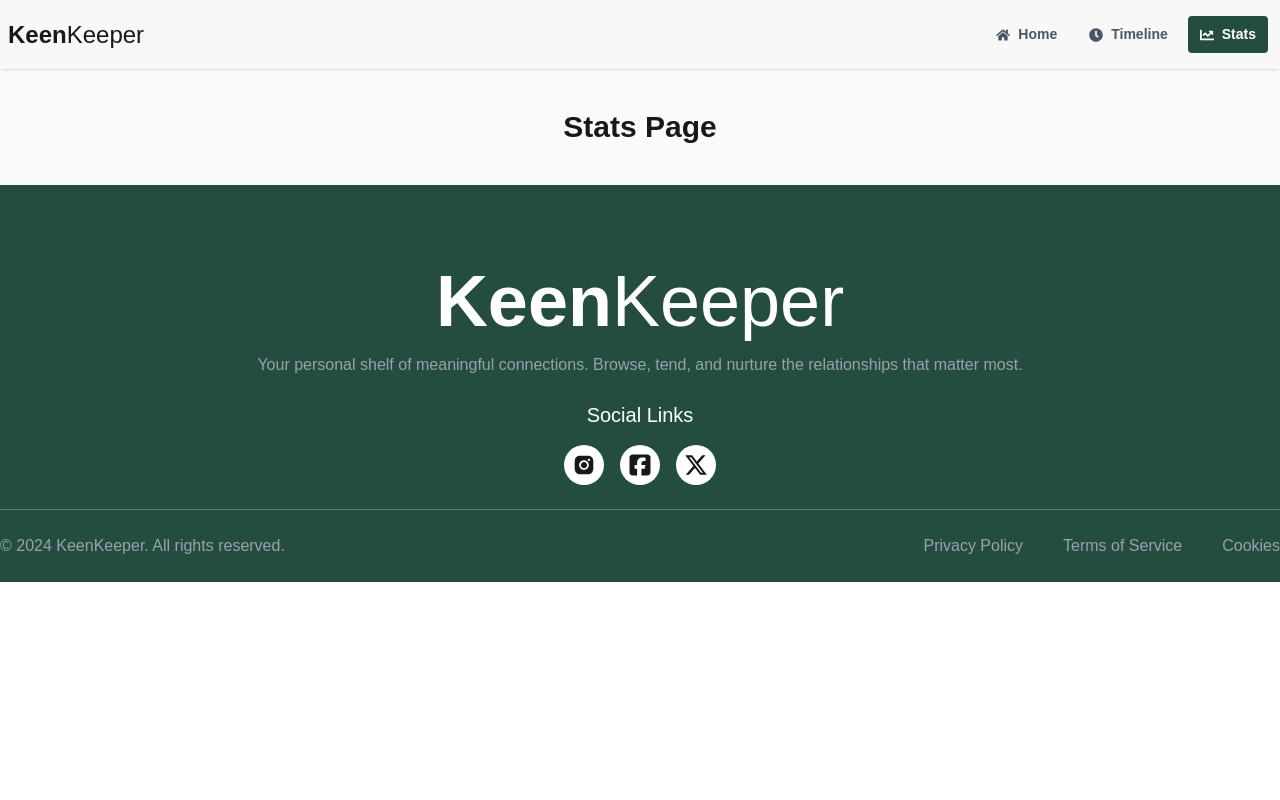
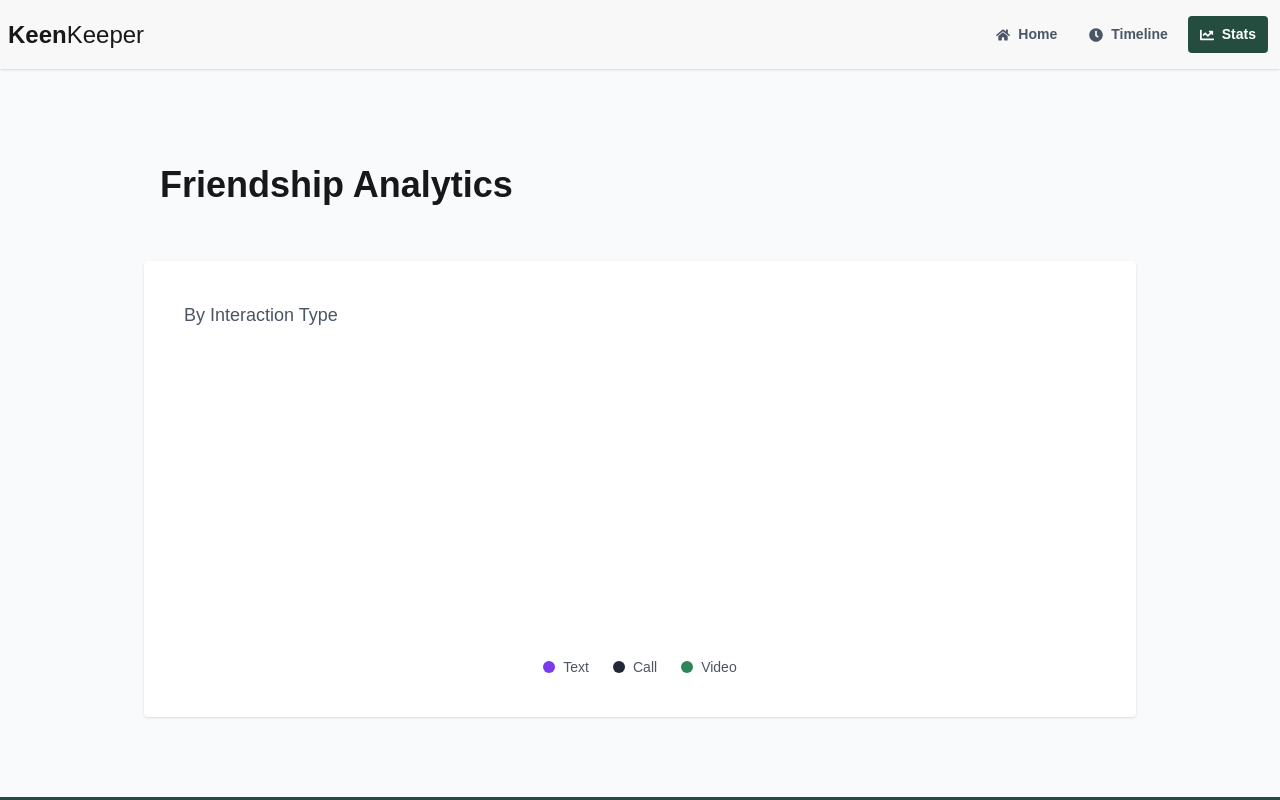
Before and after one commit to Sumaiya2209/KeenKeeper, a React (Vite) app: page /stats in a window 1280 px wide. Shown: the top 800 px of the page. Built offline with nearby package versions, Linux system fonts and the light colour scheme.

Commit message:
Complete Chart, Timeline page

```diff
--- a/index.html
+++ b/index.html
@@ -6,7 +6,13 @@
     <meta name="viewport" content="width=device-width, initial-scale=1.0" />
     <title>npx</title>
   </head>
-  <body>
+  <style>
+    body{
+      font-family: 'Geist', sans-serif;
+    }
+  </style>
+
+  <body >
     <div id="root"></div>
     <script type="module" src="/src/main.jsx"></script>
   </body>
--- a/package.json
+++ b/package.json
@@ -16,6 +16,7 @@
     "react-dom": "^19.2.4",
     "react-icons": "^5.6.0",
     "react-router": "^7.14.1",
+    "recharts": "^3.8.1",
     "tailwindcss": "^4.2.2"
   },
   "devDependencies": {
--- a/src/Pages/friendsDetails/FriendsDetails.jsx
+++ b/src/Pages/friendsDetails/FriendsDetails.jsx
@@ -5,7 +5,9 @@ import Video from '../../assets/video.png';
 import { RiDeleteBinLine } from 'react-icons/ri';
 import { HiOutlineBellSnooze } from 'react-icons/hi2';
 import { LuArchive } from 'react-icons/lu';
-import { useState } from 'react';
+import { useContext } from 'react';
+import {FriendContext }from '../../context/FriendsContext';
+
 
 const FriendsDetails = () => {
   const { friendId } = useParams();
@@ -13,24 +15,12 @@ const FriendsDetails = () => {
   const friends = useLoaderData();
   const friend = friends.find(f => f.id === Number(friendId));
 
-  const [call, setCall] = useState([]);
-  const [text, setText] = useState([]);
-  const [video, setVideo] = useState([]);
+  const friendContext = useContext(FriendContext);
+  const { handleCallList, handleTextList, handleVideoList } = friendContext;
 
-  const handleCallList = (friend) => {
-    setCall([...call, friend]);
-  };
-console.log(call);
-
-const handleTextList = (friend) => {
-  setText([...text, friend]);
-};
-console.log(text);
-
-const handleVideoList = (friend) => {
-  setVideo([...video, friend]);
-};
-console.log(video);
+  if (!friend) {
+    return <p className="text-center mt-10">Friend not found</p>;
+  }
 
   return (
     <div className="min-h-screen bg-base flex items-center justify-center " >
--- a/src/Pages/homepage/Friends.jsx
+++ b/src/Pages/homepage/Friends.jsx
@@ -4,7 +4,6 @@ import { Link } from 'react-router';
 const Friends = ({ data }) => {
 
   const friends = use(data);
-  console.log(friends);
 
   return (
     <div className='max-w-7xl my-10 mx-auto border-t-2 border-gray-100 py-10 px-4'>
--- a/src/Pages/stats/Stats.jsx
+++ b/src/Pages/stats/Stats.jsx
@@ -1,9 +1,58 @@
-import React from 'react';
+import React, { useContext, useMemo } from 'react';
+import { FriendContext } from '../../context/FriendsContext';
+import { PieChart, Pie, Cell, ResponsiveContainer, Tooltip } from 'recharts';
+
+const COLORS = ["#7C3AED", "#1F2937", "#2F855A"];
 
 const Stats = () => {
+  const { call = [], text = [], video = [] } = useContext(FriendContext);
+
+  const data = useMemo(() => {
+    return [
+      { name: "Text", value: text.length },
+      { name: "Call", value: call.length },
+      { name: "Video", value: video.length },
+    ];
+  }, [call, text, video]);
+
   return (
-    <div>
-      <h2 className='text-3xl font-bold text-center my-10'>Stats Page</h2>
+    <div className='max-w-5xl mx-auto my-20 px-4'>
+      <h2 className='text-4xl font-bold p-4 mb-10'>
+        Friendship Analytics
+      </h2>
+      <div className='bg-base-100 shadow p-10 rounded'>
+        <h3 className='text-lg text-gray-600 mb-6'>By Interaction Type</h3>
+        <div className='w-full h-[35vh] flex items-center justify-center'>
+          <ResponsiveContainer width="100%" height="100%">
+            <PieChart>
+              <Pie
+                data={data}
+                innerRadius={80}
+                outerRadius={110}
+                paddingAngle={6}
+                dataKey="value"
+                stroke="none"
+              >
+                {data.map((entry, index) => (
+                  <Cell key={index} fill={COLORS[index]} />
+                ))}
+              </Pie>
+              <Tooltip />
+            </PieChart>
+          </ResponsiveContainer>
+        </div>
+        <div className='flex justify-center gap-6 mt-6 text-sm'>
+          {data.map((item, index) => (
+            <div key={index} className='flex items-center gap-2'>
+              <span
+                className='w-3 h-3 rounded-full'
+                style={{ backgroundColor: COLORS[index] }}
+              ></span>
+              <span className='text-gray-600'>{item.name}</span>
+            </div>
+          ))}
+        </div>
+      </div>
     </div>
   );
 };
--- a/src/Pages/timeline/Timeline.jsx
+++ b/src/Pages/timeline/Timeline.jsx
@@ -1,9 +1,45 @@
-import React from 'react';
+import React, { useContext } from 'react';
+import { FriendContext } from '../../context/FriendsContext';
+import Call from '../../assets/call.png';
+import Text from '../../assets/text.png';
+import Video from '../../assets/video.png';
+
 
 const Timeline = () => {
+  const { call, text, video } = useContext(FriendContext);
+
+  const allActivities = [...call, ...text, ...video];
+
   return (
-    <div>
-      <h2 className='text-3xl font-bold text-center my-10'>Timeline Page</h2>
+    <div className='max-w-4xl mx-auto my-20 space-y-3'>
+      <h2 className='text-5xl font-bold my-10'>Timeline</h2>
+
+      {allActivities.length === 0 ? (
+      < div className='bg-base-100 shadow p-10 rounded text-center'>
+        <p className='text-center text-gray-500'>No activities yet. Start connecting with your friends!</p>
+      </div>
+      ) : (
+        <>
+          {allActivities.map((item, index) => (
+            <div key={index} className="card bg-base-100 text-gray-600 p-4 shadow ">
+              <div className='flex items-center gap-4'>
+                <div>
+                  {item.type === "call" && <img src={Call} alt="Call" className="w-6 h-6" />}
+                  {item.type === "text" && <img src={Text} alt="Text" className="w-6 h-6" />}
+                  {item.type === "video" && <img src={Video} alt="Video" className="w-6 h-6" />}
+                </div>
+                <div>
+                  <h2 className="font-semibold flex items-center gap-2 text-lg">
+                    {item.type === "call" ? "Call" : item.type === "text" ? "Text" : "Video"}<span className='text-gray-500 font-normal'>with {item.name}</span>
+                  </h2>
+                  <p className="text-sm text-gray-500">
+                  </p>
+                </div>
+              </div>
+            </div>
+          ))}
+        </>
+      )}
     </div>
   );
 };
--- a/src/context/FriendsContext.jsx
+++ b/src/context/FriendsContext.jsx
@@ -1,10 +1,46 @@
-import React from 'react';
+import React, { createContext, useState } from 'react';
 
-const FriendsContext = () => {
+
+
+export const FriendContext = createContext();
+
+const FriendsContext = ({ children }) => {
+
+  const [call, setCall] = useState([]);
+  const [text, setText] = useState([]);
+  const [video, setVideo] = useState([]);
+
+  const handleCallList = (friend) => {
+    const newEntry = { ...friend, type: 'call', timestamp: new Date().toISOString() };
+    setCall([...call, newEntry]);
+  };
+
+  const handleTextList = (friend) => {
+    const newEntry = { ...friend, type: 'text', timestamp: new Date().toISOString() };
+    setText([...text, newEntry]);
+  };
+
+  const handleVideoList = (friend) => {
+    const newEntry = { ...friend, type: 'video', timestamp: new Date().toISOString() };
+    setVideo([...video, newEntry]);
+  };
+
+  const contextValue = {
+    call,
+    text,
+    video,
+    setCall,
+    setText,
+    setVideo,
+    handleCallList,
+    handleTextList,
+    handleVideoList,
+  };
+
   return (
-    <div>
-
-    </div>
+    <FriendContext.Provider value={contextValue}>
+      {children}
+    </FriendContext.Provider>
   );
 };
 
--- a/src/main.jsx
+++ b/src/main.jsx
@@ -3,10 +3,13 @@ import { createRoot } from 'react-dom/client'
 import './index.css'
 import { RouterProvider } from 'react-router'
 import { router } from './routes/Routes'
+import FriendsContext from './context/FriendsContext'
 
 
 createRoot(document.getElementById('root')).render(
   <StrictMode>
-    <RouterProvider router={router} />
+    <FriendsContext>
+      <RouterProvider router={router} />
+    </FriendsContext>
   </StrictMode>,
 )
```
Also changed, not shown: 1 other file (tests, documents, lock files or other folders).
